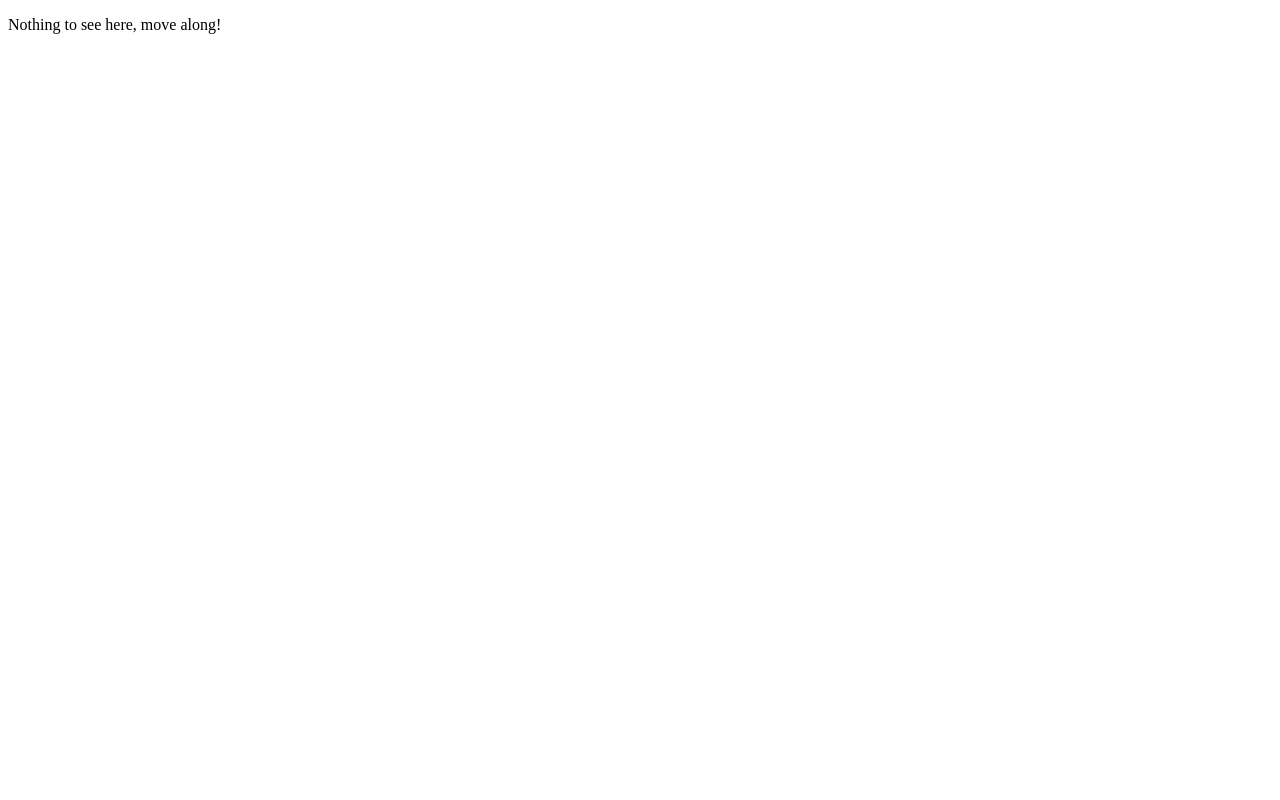
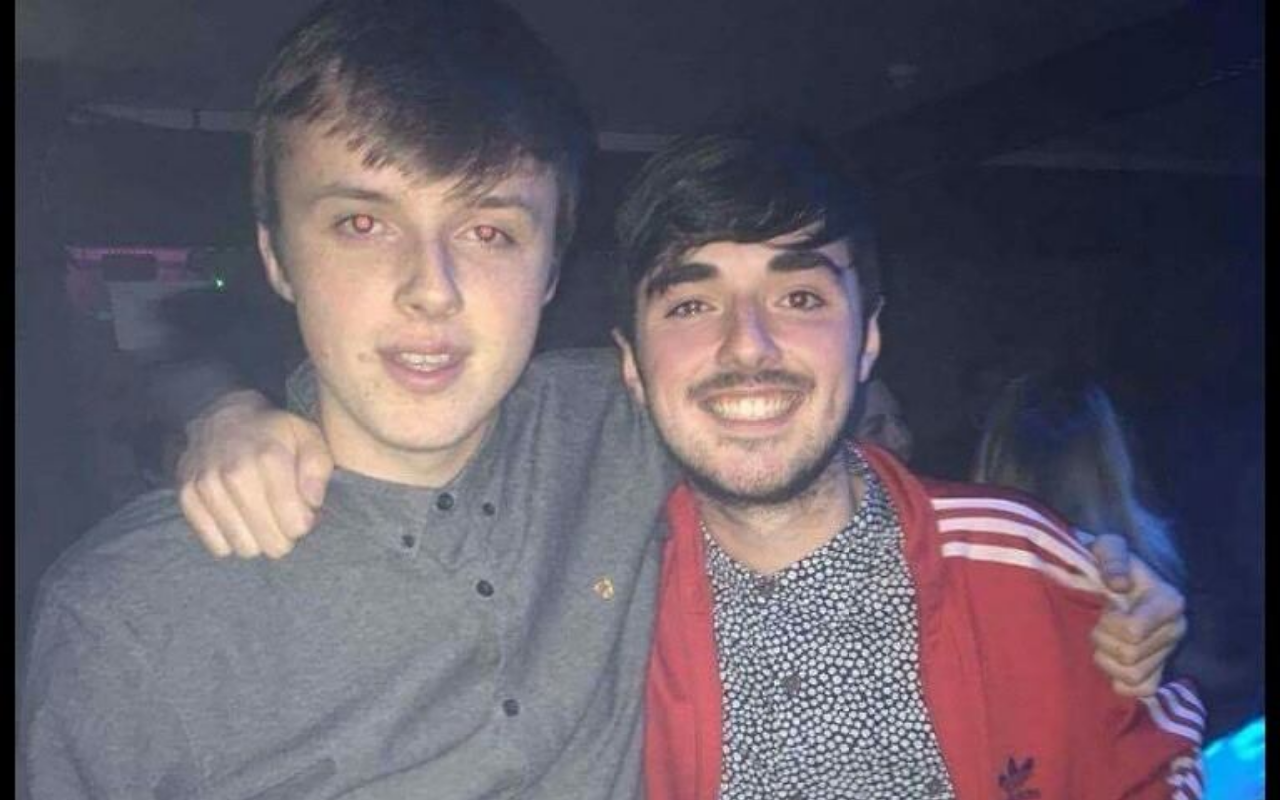
Before and after one commit to Regicxde/regicxde.github.io, a plain HTML site: page index.html in a window 1280 px wide. Drawn offline with Linux system fonts and the light colour scheme; a web font is replaced by a local one.

Commit message:
Add files via upload

```diff
--- a/index.html
+++ b/index.html
@@ -1,6 +1,9 @@
-<!DOCTYPE html>
-<html>
-	<body>
-		<p>Nothing to see here, move along!</p>
-	</body>
-</html>
+
+<html lang="en" class="fa-events-icons-ready"><head><meta http-equiv="Content-Type" content="text/html; charset=UTF-8">
+    <title>Index</title>
+	<link rel="shortcut icon" href="">
+    <link rel="stylesheet" href="styles.css">
+</head>
+<body>
+   <img id="byiwmemes" src="1.jpg">
+</body></html>
```
